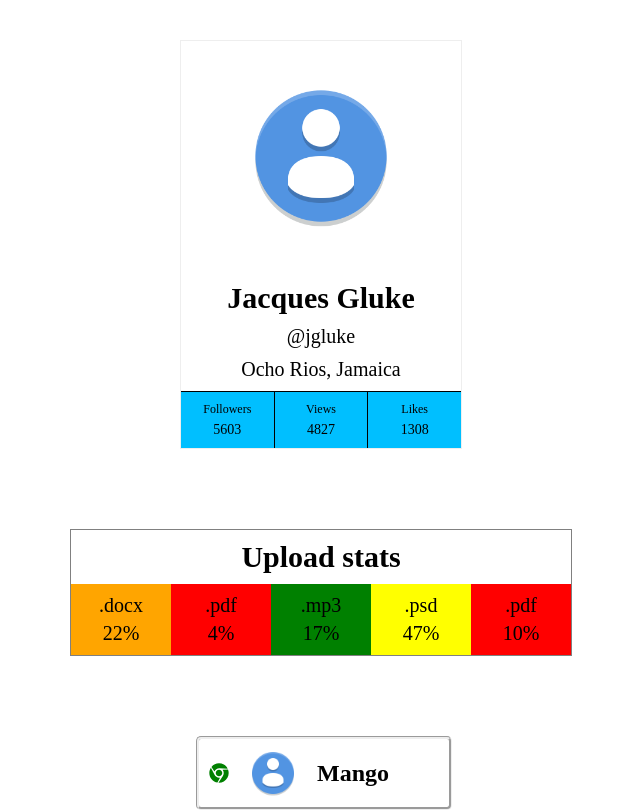
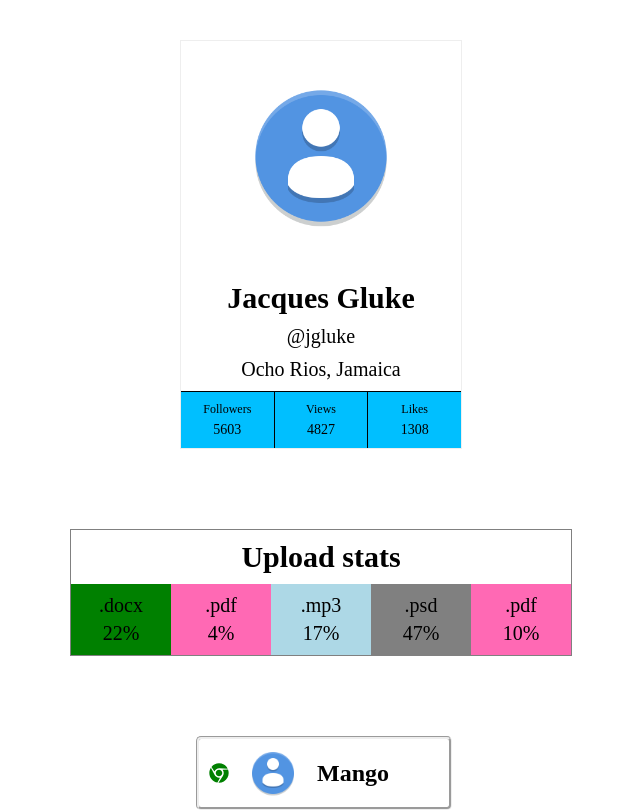
Before and after one commit to irynapuchkova/goit-react-hw-01-components, a React (Create React App) app: page / in a window 1280 px wide. Shown: the top 811 px of the page, without its empty margins (264-904 px from the left). Built offline with nearby package versions, Linux system fonts and the light colour scheme.

Commit message:
fix bugs

```diff
--- a/src/App.js
+++ b/src/App.js
@@ -22,9 +22,7 @@ export default function App() {
           tag={user.tag}
           location={user.location}
           avatar={user.avatar}
-          followers={user.stats.followers}
-          views={user.stats.views}
-          likes={user.stats.likes}
+          stats={user.stats}
         />
       </Section>
 
--- a/src/components/FriendsList_comp/FriendList.js
+++ b/src/components/FriendsList_comp/FriendList.js
@@ -8,7 +8,7 @@ export default function FriendList({ friends }) {
       {friends.map(({ id, avatar, name, isOnline }) => (
         <li key={id}>
           <FriendListItem
-            // key={id}
+            key={id}
             id={id}
             avatar={avatar}
             name={name}
--- a/src/components/FriendsList_comp/FriendListItem.js
+++ b/src/components/FriendsList_comp/FriendListItem.js
@@ -3,30 +3,19 @@ import { FaChrome } from 'react-icons/fa';
 
 import s from './FrienList.module.css';
 import defaultImg from '../Profile_comp/default-user2.png';
-// import { directive } from '@babel/types';
 
 export default function FriendListItem({ id, avatar, name, isOnline }) {
-  // console.log(avatar);
-  // const noAvatar = " " || undefined || null || false;
-  // if (avatar !== true) {
-  //   avatar = defaultImg;
-  // }
-  // console.log(avatar);
+  if (avatar !== true) {
+    avatar = defaultImg;
+  }
 
   return (
-    <div className={s.friend} key={id}>
-      {/* <li className={s.friend} key={id}> */}
+    <div className={s.friend}>
       <span className={s.status}>
         <FaChrome color={isOnline === true ? 'green' : 'red'} />
       </span>
-      <img
-        className={s.avatar}
-        src={(avatar = undefined ? avatar : defaultImg)}
-        alt={name}
-        width="48"
-      />
+      <img className={s.avatar} src={avatar} alt={name} width="48" />
       <p className={s.name}>{name}</p>
-      {/* </li> */}
     </div>
   );
 }
--- a/src/components/Profile_comp/Profile.js
+++ b/src/components/Profile_comp/Profile.js
@@ -4,15 +4,7 @@ import s from './Profile.module.css';
 
 // const defaultImg = 'https://encrypted-tbn0.gstatic.com/images?q=tbn:ANd9GcS7pOXl4GUcuaWXNf2JQ3GCLhfYq31JExa47w&usqp=CAU';
 
-export default function Profile({
-  name,
-  tag,
-  location,
-  avatar,
-  followers,
-  views,
-  likes,
-}) {
+export default function Profile({ name, tag, location, avatar, stats }) {
   if (avatar !== true) {
     avatar = defaultImg;
   }
@@ -29,15 +21,15 @@ export default function Profile({
       <ul className={s.stats}>
         <li className={s.item}>
           <span className={s.label}>Followers</span>
-          <span className={s.quantity}>{followers}</span>
+          <span className={s.quantity}>{stats.followers}</span>
         </li>
         <li className={s.item}>
           <span className={s.label}>Views</span>
-          <span className={s.quantity}>{views}</span>
+          <span className={s.quantity}>{stats.views}</span>
         </li>
         <li className={s.item}>
           <span className={s.label}>Likes</span>
-          <span className={s.quantity}>{likes}</span>
+          <span className={s.quantity}>{stats.likes}</span>
         </li>
       </ul>
     </div>
@@ -50,8 +42,12 @@ Profile.propTypes = {
     tag: PropTypes.string.isRequired,
     location: PropTypes.string.isRequired,
     avatar: PropTypes.string.isRequired,
-    followers: PropTypes.number.isRequired,
-    views: PropTypes.number.isRequired,
-    likes: PropTypes.number.isRequired,
+    stats: PropTypes.arrayOf(
+      PropTypes.shape({
+        followers: PropTypes.number.isRequired,
+        views: PropTypes.number.isRequired,
+        likes: PropTypes.number.isRequired,
+      }),
+    ),
   }),
 };
--- a/src/components/Section /Section.js
+++ b/src/components/Section /Section.js
@@ -2,7 +2,7 @@ import PropTypes from 'prop-types';
 import s from './Section.module.css';
 
 export default function Section({ title, children }) {
-  console.log(children);
+  // console.log(children);
   return (
     <section className={s.section}>
       {title ?? <h2>{title}</h2>}
--- a/src/components/Statistics_section/Statistics.js
+++ b/src/components/Statistics_section/Statistics.js
@@ -1,4 +1,5 @@
 import PropTypes from 'prop-types';
+import StatisticsItem from './StatisticsItem';
 import s from './Statistics.module.css';
 
 export default function Statistics({ stats, title = 'Upload stats' }) {
@@ -7,25 +8,12 @@ export default function Statistics({ stats, title = 'Upload stats' }) {
       <h2 className={s.title}>{title}</h2>
       <ul className={s.items}>
         {stats.map(({ id, label, percentage }) => (
-          <li
-            className={`${s.item} ${s.label}`}
+          <StatisticsItem
             key={id}
-            style={{
-              backgroundColor:
-                label === '.pdf'
-                  ? 'red'
-                  : label === '.docs'
-                  ? 'blue'
-                  : label === '.mp3'
-                  ? 'green'
-                  : label === '.psd'
-                  ? 'yellow'
-                  : 'orange',
-            }}
-          >
-            <span className={s.label}>{label}</span>
-            <span className={s.percentage}>{percentage}%</span>
-          </li>
+            id={id}
+            label={label}
+            percentage={percentage}
+          />
         ))}
       </ul>
     </div>
--- a/src/components/Statistics_section/Statistics.module.css
+++ b/src/components/Statistics_section/Statistics.module.css
@@ -29,6 +29,28 @@
   width: calc(100% / 5);
 }
 
+.docx {
+  composes: item;
+  background-color: green;
+}
+.pdf {
+  composes: item;
+  background-color: greenyellow;
+}
+.psd {
+  composes: item;
+  background-color: grey;
+}
+.pdf {
+  composes: item;
+  background-color: hotpink;
+}
+
+.mp3 {
+  composes: item;
+  background-color: lightblue;
+}
+
 .percentage {
   padding-top: 5px;
 }
--- /dev/null
+++ b/src/components/Statistics_section/StatisticsItem.js
@@ -0,0 +1,11 @@
+import s from './Statistics.module.css';
+
+export default function StatisticsItem({ id, label, percentage }) {
+  const labelType = label.slice(1);
+  return (
+    <li className={s[labelType]}>
+      <span className={s.label}>{label}</span>
+      <span className={s.percentage}>{percentage}%</span>
+    </li>
+  );
+}
```
